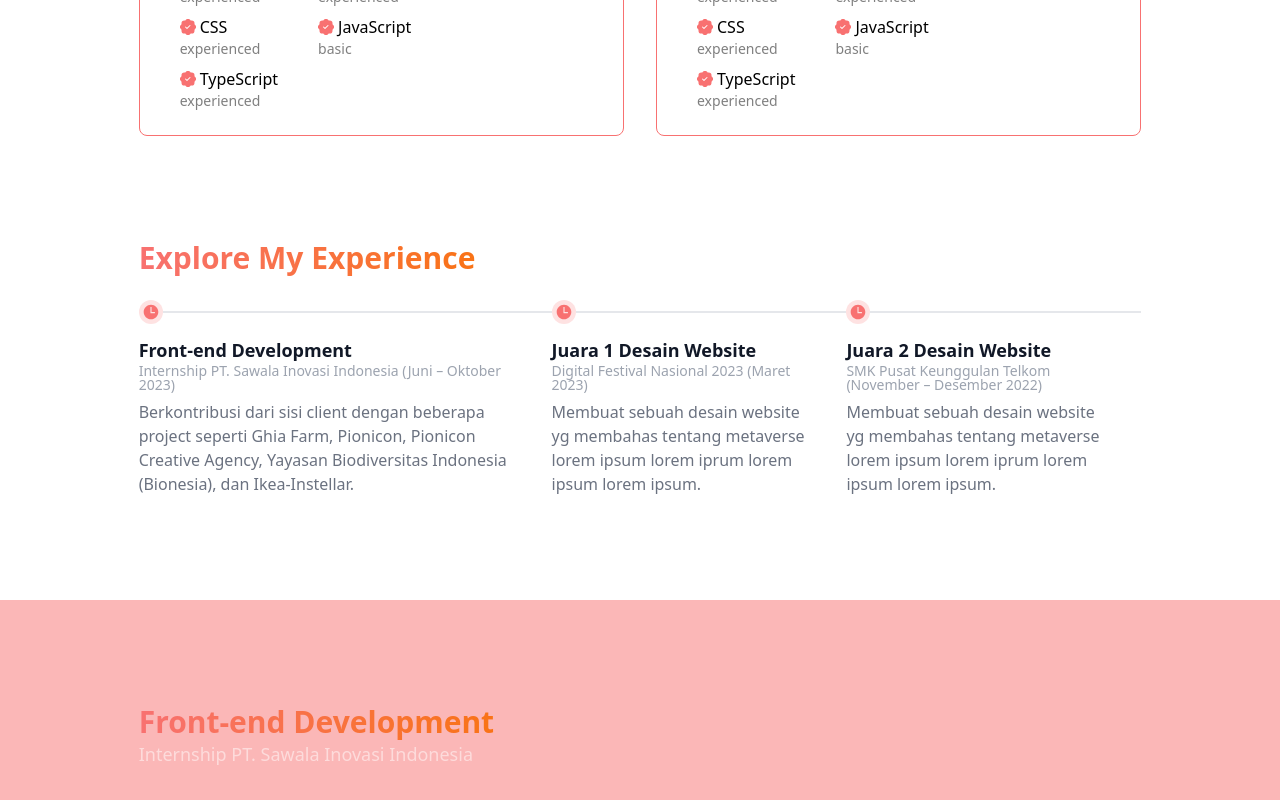
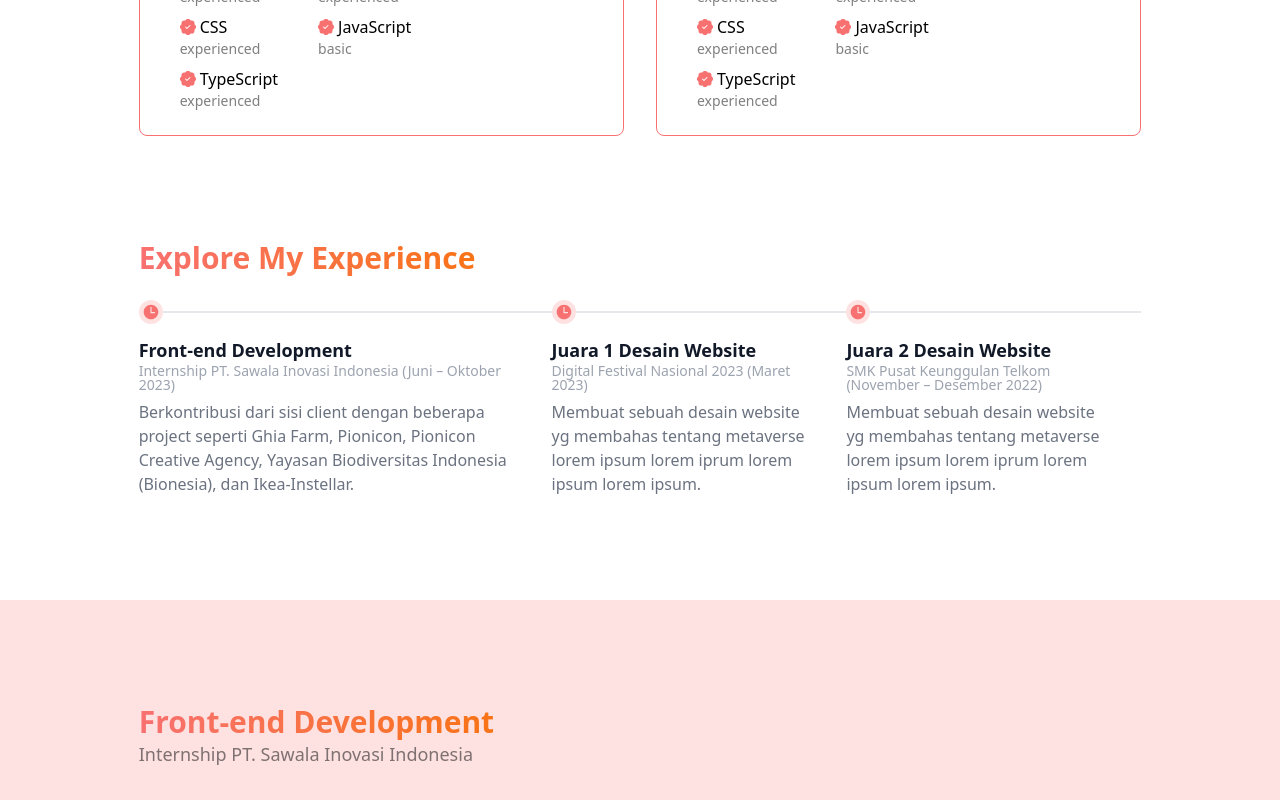
Before and after one commit to isyhfadilah/aisyahnurfadilah, a Next.js app: page / in a window 1280 px wide. Shown: the part 1194-1994 px from the top of the page. Built offline with nearby package versions, Linux system fonts and the light colour scheme; a web font is replaced by a local one.

Commit message:
fix: coloring in sub experiences section

```diff
--- a/src/components/common/section/sawala.tsx
+++ b/src/components/common/section/sawala.tsx
@@ -3,10 +3,10 @@ import { GradientText } from '@/components/ui/title/gradient'
 
 export const Internship = () => {
   return (
-    <section className="py-26 bg-red-400/50">
+    <section className="py-26 bg-red-1">
       <Container>
         <GradientText text="Front-end Development" sizes="text-3xl" />
-        <p className="text-white/50 text-lg">Internship PT. Sawala Inovasi Indonesia</p>
+        <p className="text-black/50 text-lg">Internship PT. Sawala Inovasi Indonesia</p>
       </Container>
     </section>
   )
--- a/src/components/common/timeline/index.tsx
+++ b/src/components/common/timeline/index.tsx
@@ -21,7 +21,6 @@ const experiences = [
 
 export const Timeline = () => {
   return (
-    // z index nya masih nyantol
     <ol className="items-center sm:flex">
       {experiences.map((item, index) => (
         <li key={index} className="mb-6 sm:mb-0">
--- a/src/shared/styles/app.css
+++ b/src/shared/styles/app.css
@@ -477,9 +477,9 @@
 .bg-indigo-50{--un-bg-opacity:1;background-color:rgba(238,242,255,var(--un-bg-opacity));}
 .bg-orange-500{--un-bg-opacity:1;background-color:rgba(249,115,22,var(--un-bg-opacity));}
 .bg-primary{--un-bg-opacity:1;background-color:rgba(205,157,67,var(--un-bg-opacity));}
+.bg-red-1,
 .bg-red-100{--un-bg-opacity:1;background-color:rgba(254,226,226,var(--un-bg-opacity));}
 .bg-red-400{--un-bg-opacity:1;background-color:rgba(248,113,113,var(--un-bg-opacity));}
-.bg-red-400\/50{background-color:rgba(248,113,113,0.5);}
 .bg-red\/15{background-color:rgba(248,113,113,0.15);}
 .bg-secondary{--un-bg-opacity:1;background-color:rgba(130,106,249,var(--un-bg-opacity));}
 .bg-transparent{background-color:transparent;}
@@ -544,7 +544,6 @@
 .text-red,
 .text-red-400{--un-text-opacity:1;color:rgba(248,113,113,var(--un-text-opacity));}
 .text-transparent{color:transparent;}
-.text-white\/50{color:rgba(255,255,255,0.5);}
 .\!disabled\:text-opacity-10:disabled{--un-text-opacity:0.1 !important;}
 .\!text-opacity-50{--un-text-opacity:0.5 !important;}
 .disabled\:text-opacity-10:disabled{--un-text-opacity:0.1;}
```
